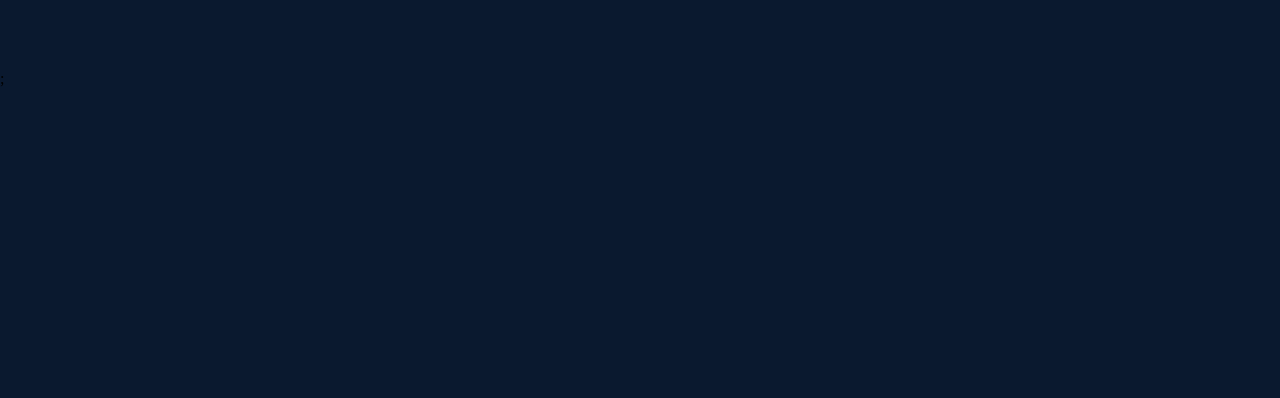
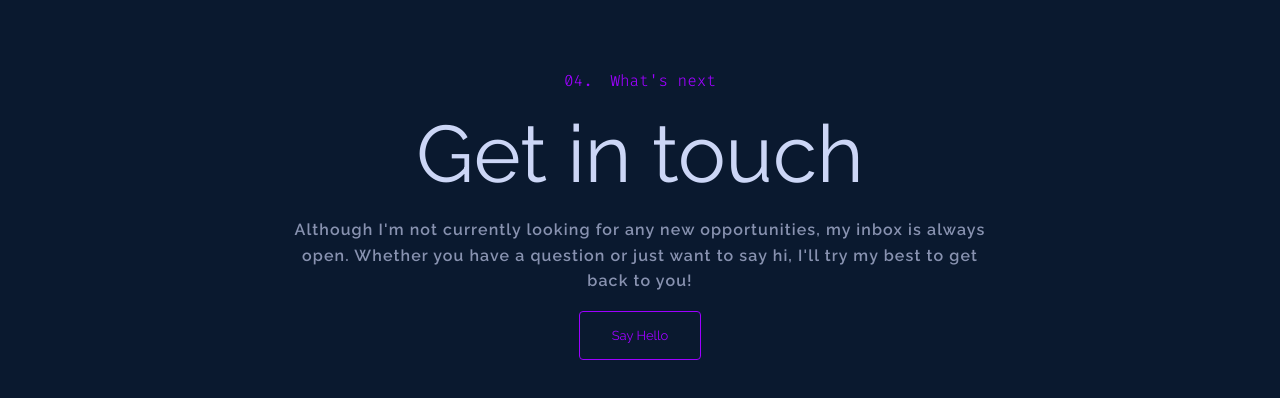
Before and after one commit to minhnghia2k3/nextjs-portfolio, a Next.js app: page / in a window 1280 px wide. Shown: the part 3660-4058 px from the top of the page. Before the commit the page ends 3748 px from the top, so only its background shows below. Built offline with nearby package versions, Linux system fonts and the light colour scheme.

Commit message:
Add section contact & custom scrollbar

```diff
--- a/src/pages/index.tsx
+++ b/src/pages/index.tsx
@@ -1,6 +1,7 @@
 import Email from '@/components/Email';
 import SocialIcons from '@/components/SocialIcons';
 import About from '@/sections/About';
+import Contact from '@/sections/Contact';
 import Experience from '@/sections/Experience';
 import Hero from '@/sections/Hero';
 import Navbar from '@/sections/Navbar';
@@ -19,6 +20,7 @@
         <About />
         <Experience />
         <Projects />
+        <Contact />
       </main>
     </div>
   );
--- a/src/scss/_globals.scss
+++ b/src/scss/_globals.scss
@@ -46,3 +46,17 @@
     }
 
 }
+
+::-webkit-scrollbar {
+    width: 12px;
+
+    &-track {
+        background-color: var(--background-color);
+    }
+
+    &-thumb {
+        background-color: var(--dark-slate);
+        border: 3px solid var(--background-color);
+        border-radius: 10px;
+    }
+}
--- /dev/null
+++ b/src/scss/sections/_contact.scss
@@ -0,0 +1,48 @@
+.contact {
+    max-width: 700px;
+    margin: 15rem auto;
+    display: flex;
+    gap: 1rem;
+    justify-content: center;
+    align-items: center;
+    flex-direction: column;
+
+    .contact-title {
+        color: var(--theme-color);
+        font-size: var(--tbase);
+        font-family: var(--fira-code);
+        font-weight: 300;
+
+        &::before {
+            counter-increment: title;
+            content: "0" counter(title) '. ';
+            margin-right: 0.5rem;
+            color: var(--theme-color)
+        }
+    }
+
+    .contact-sub-title {
+        font-size: var(--tgiant);
+        color: var(--light-slate);
+        font-family: var(--raleway)
+    }
+
+    .contact-text {
+        color: var(--slate);
+        font-size: (--tlarge);
+        letter-spacing: 0.07rem;
+        line-height: 1.6rem;
+        font-weight: 600;
+        font-family: var(--raleway);
+        text-align: center;
+    }
+
+    .contact-cta {
+        margin-top: 1rem;
+
+        .btn {
+            padding: 1rem 2rem;
+            font-family: var(--raleway);
+        }
+    }
+}
--- a/src/scss/sections/_index.scss
+++ b/src/scss/sections/_index.scss
@@ -3,3 +3,4 @@
 @import "about";
 @import "experiences";
 @import "projects";
+@import "contact";
--- /dev/null
+++ b/src/sections/Contact.tsx
@@ -0,0 +1,23 @@
+import React from 'react';
+import Button from '@/components/Button';
+
+function Contact() {
+    return (
+        <div className='contact' id='contact'>
+            <div className="contact-title">What&apos;s next</div>
+            <div className="contact-sub-title">Get in touch</div>
+            <p className="contact-text">
+                Although
+                I&apos;m not currently looking for any new opportunities,
+                my inbox is always open.
+                Whether you have a question or just want to say hi,
+                I&apos;ll try my best to get back to you!
+            </p>
+            <div className="contact-cta">
+                <Button text="Say Hello" link=":mailto:BrozennVN@gmail.com" />
+            </div>
+        </div>
+    );
+}
+
+export default Contact;
```
